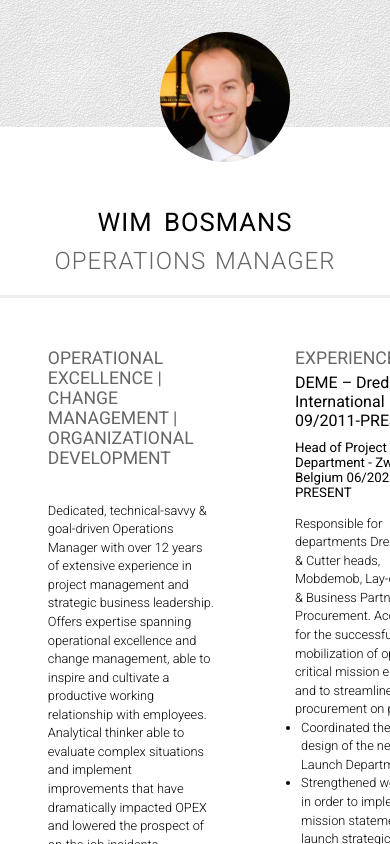
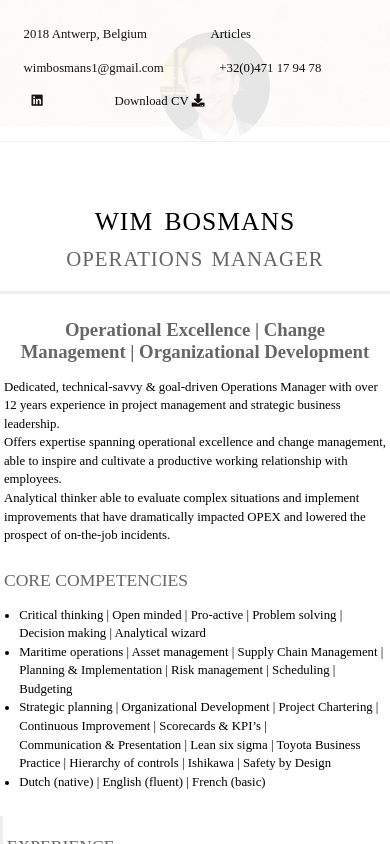
Before and after one commit to LujiAnna/wim-cv, a plain HTML site: page index.html in a window 390 px wide. Drawn offline with Linux system fonts and the light colour scheme.

Commit message:
add background img, responsivity and cv in pdf

```diff
--- a/css/queries.css
+++ b/css/queries.css
@@ -5,12 +5,21 @@
 
 
 /* ...resolve/reduce weirdness */
-
+@media only screen and (max-width: 2600px) {
+       img {
+    width: 160px;
+    height: 160px;
+        top: 50%;
+    left: 41%;
+}
+}
 
 /* Big tablet to width smaller than the row px of 100%: from 1024 to 1200 : width for ipad in landscape mode */
 
 
 /* 1st, reduce screen to the lowest width:  1024/1023 */
+
+
 
 @media only screen and (max-width: 1200px) {
     .banner {
@@ -21,6 +30,7 @@
     img {
     width: 150px;
     height: 150px;
+    top: 38%;
     left: 43%;
 }
 
@@ -31,7 +41,7 @@
 }
 
     h2 {
-    font-size: 160%;
+    font-size: 140%;
     margin-bottom: 25px;
 }
 
@@ -40,6 +50,8 @@ h3 {
     margin-bottom: 10px;
 
 }
+
+/*    remove sticky class using javascript*/
 
 }
 
@@ -60,7 +72,9 @@ h3 {
     }
     /* reduce white-space */
     section {
-        padding: 60px 0;
+        padding: 10px 0;
+            width: 92%;
+    margin-left:4%;
     }
     /* add horizontal padding/white-space*/
     .row {
@@ -75,8 +89,8 @@ h3 {
 }
 
     img {
-    width: 130px;
-    height: 130px;
+    width: 120px;
+    height: 120px;
         top: 25%;
     left: 41%;
 }
@@ -88,7 +102,7 @@ h3 {
 }
 
     h2 {
-    font-size: 150%;
+    font-size: 130%;
     margin-bottom: 20px;
 }
 
@@ -98,8 +112,7 @@ h3 {
 
 }
 
-}
-
+    }
 
 /* change styles & layout: columns to stack/rows */
 
@@ -117,22 +130,23 @@ h3 {
     }
     /* reduce vertical white-space */
     section {
-        padding: 30px 0;
+        padding: 10px 0;
+            width: 96%;
+    margin-left:2%;
+
     }
      add horizontal padding
     .row {
         padding: 0 4%;
     }
 
-     /* Remove Middle Grey Line */
-.right {
-    border-left: none;
+   img {
+    width: 110px;
+    height: 110px;
+        top: 25%;
+    left: 41%;
 }
 
-     /*   not working yet:  turn column to stack */
-    .column {
-        width: 100%;
-    }
 
     /* .long-copy {
         /* remove padding */
@@ -146,34 +160,10 @@ h3 {
     h2 {
         font-size: 150%;
     }
-    .works-step div {
-        height: 40px;
-        width: 40px;
-        padding: 4px;
-        margin-right: 15px;
-        font-size: 120%;
-    }
-    .works-step:last-of-type {
-        margin-bottom: 30px;
-    }
-    /* image */
-   /* .steps-box:first-child {
-        text-align: center;
-    }
-    /* actual image */
-   /* .website-screen {
-        width: 50%;
-    }
-    /* fix first column */
-    /* from script file columnmargin */
-    /* .col {
-        display: block;
-        float:left;
-        margin: 1% 0 1% 1.6%;
-    } */
-    /*.col {
-        margin: 0% 0 4% 0%;
-    } */
+
+/*
+
+*/
 }
 
 
@@ -185,14 +175,13 @@ h3 {
 
 /* small phones: from 0 to 480px : width for old iphones, iphone5 etc*/
 
-/* @media only screen and (max-width: 480px) {
+ @media only screen and (max-width: 480px) {
     /* reduce padding btn sections */
     /* reduce vertical white-space */
-    section {
-        padding: 20px 0;
+     section {
+    padding: 5px 0;
+ width: 98%;
+    margin-left:1%;
+}
+
     }
-    .section-form {
-        /* add % of the parent container */
-        width: 90%;
-    }
-} */
--- a/css/style.css
+++ b/css/style.css
@@ -1,4 +1,6 @@
 /* Cross Browser TEsting: use Autoprefixer extension to Edit-Auto Prefix Selection*/
+
+
 /* ---------------------------------- */
 
 
@@ -13,7 +15,8 @@
     box-sizing: border-box;
 }
 
-html, body {
+html,
+body {
     background-color: #fff;
     color: #000;
     height: 100vh;
@@ -22,7 +25,7 @@ html, body {
     text-rendering: optimizeLegibility;
     /* remove horizontal scroll bar */
     overflow-x: hidden;
-    font-family: 'Roboto', 'Arial', sans-serif;
+    /*    font-family: 'Roboto', 'Arial', sans-serif;*/
 }
 
 
@@ -41,14 +44,10 @@ html, body {
     margin: 0 auto;
 }
 
-.column {
-    flex: 50%;
-        padding: 20px 40px;
-
-}
-
+/*PROFILE*/
 section {
-    padding: 2%;
+    width: 70%;
+    margin-left:15%;
 }
 
 
@@ -66,6 +65,7 @@ section {
     visibility: hidden;
 }
 
+
 /* ---------------------------------- */
 
 
@@ -74,8 +74,45 @@ section {
 
 /* ---------------------------------- */
 
+nav {
+    position: fixed;
+    top: 0;
+    width: 100%;
+    z-index: 9999;
+    background-color: white;
+    opacity: .9;
+border-bottom: 1px solid #eee;
+}
+
+nav ul {
+    list-style-type: none;
+    margin-top: 15px;
+/*border-bottom: 1px solid #eee;   */
+}
+
+nav ul li {
+    display: inline-block;
+    padding: 5px 8px;
+    margin-right: 20px;
+   text-align: center;
+}
+
+nav ul li a{
+    display: block;
+    color:#000;
+    text-decoration: none;
+    text-align: center;
+    padding: 5px 8px;;
+}
+
+nav ul li a:hover,
+nav ul li a:active {
+    background-color: antiquewhite;
+    border-radius: 4px;
+}
+
 .banner {
-    background-image: url(egg_shell.png);
+    background-image: url(vintage-concrete.png);
     position: relative;
     height: 25vh;
 }
@@ -101,15 +138,20 @@ img {
     clear: both;
 }
 
+
 /* Top Grey Line */
+
 .title {
     border-bottom: 3px solid #eeeeee;
 }
 
+
 /* Middle Grey Line */
+
 .right {
     border-left: 3px solid #eeeeee;
 }
+
 
 /* ---------------------------------- */
 
@@ -119,7 +161,10 @@ img {
 
 /* ---------------------------------- */
 
-h1, h2, h3 {
+h1,
+h2,
+h4
+{
     text-transform: uppercase;
 }
 
@@ -130,51 +175,58 @@ h1 {
     word-spacing: 4px;
     margin-bottom: 20px;
     letter-spacing: 1px;
+}
 
-}
-h2, h3 {
+h2,
+h3,
+h4,
+h5 {
     color: #666;
 }
 
 h2 {
     font-weight: 300;
-    font-size: 180%;
+    font-size: 150%;
     word-spacing: 2px;
     text-align: center;
-    margin-bottom: 30px;
+    margin-bottom: 10px;
     letter-spacing: 1px;
 }
 
-h3 {
+h4 {
     font-weight: 400;
     font-size: 110%;
     margin-bottom: 15px;
-        margin-top: 20px;
+    margin-top: 15px;
+}
+
+h3 {
+    margin-bottom: 5px;
+        padding: 10px;
 
 }
 
-h4, h5 {
-     font-weight: 400;
-}
-
-h4 {
+h5 {
     margin-bottom: 10px;
 }
 
-
-h5 {
-        margin-bottom: 15px;
+h6 {
+    margin-bottom: 5px;
+        font-size: 70%;
 }
 
+.profile h3 {
+    text-align: center;
+}
 
 /* PARAGRAPHS */
 
-p, ul li {
+p,
+ul li {
     font-size: 80%;
     /* line ht should be btn 120% and 145% */
     line-height: 145%;
     font-weight: 300;
-
 }
 
 ul li {
@@ -182,12 +234,12 @@ ul li {
 }
 
 ul li:last-child {
-    margin-bottom: 15px;
+    margin-bottom: 20px;
 }
 
-.contact ul {
-    list-style: none;
-    margin-left: -4%;
+.education {
+    margin-bottom: 25px;
 }
 
-/*style dates, html code for | & / */
+
+/*style dates, html code for | & / $ - */
--- a/index.html
+++ b/index.html
@@ -15,14 +15,32 @@
     <link href="https://fonts.googleapis.com/css2?family=Roboto:ital,wght@0,100;0,300;0,400;1,100;1,300&display=swap" rel="stylesheet">
 
     <!-- Favicons -->
+    <link rel="shortcut icon" href="favicon.ico" type="image/x-icon">
+    <link rel="icon" href="favicon.ico" type="image/x-icon">
+
     <!-- Custom styles for this template -->
     <link href="./css/style.css" rel="stylesheet">
     <link href="./css/queries.css" rel="stylesheet">
+    <!--    icons-->
+    <link rel="stylesheet" href="https://cdnjs.cloudflare.com/ajax/libs/font-awesome/5.15.2/css/all.min.css" integrity="sha512-HK5fgLBL+xu6dm/Ii3z4xhlSUyZgTT9tuc/hSrtw6uzJOvgRr2a9jyxxT1ely+B+xFAmJKVSTbpM/CuL7qxO8w==" crossorigin="anonymous" />
+
 </head>
 
 <body>
 
     <header>
+        <nav>
+            <ul>
+                <li>2018 Antwerp, Belgium</li>
+                <li><a href="#">Articles</a></li>
+                <li>wimbosmans1@gmail.com</li>
+
+                <li>+32(0)471 17 94 78 </li>
+                <li><a href="https://www.linkedin.com/in/wimbosmans/" target='_blank'><i class="fab fa-linkedin"></i></a></li>
+                <li><a href="wim_cv.pdf" target='_blank'>Download CV <i class="fa fa-download"></i>
+                </a></li>
+            </ul>
+        </nav>
         <div class="banner">
             <img src="pic.jpeg" alt="wim profile pic">
         </div>
@@ -32,122 +50,126 @@
         </div>
     </header>
 
-  <main class='row'>
-     <div class="column left">
+    <main>
 
         <section class='profile'>
             <h3>Operational Excellence | Change Management | Organizational Development</h3>
-        <h4>&nbsp;</h4>
-        <p>Dedicated, technical-savvy & goal-driven Operations Manager with over 12 years of extensive experience in project management and strategic business leadership. Offers expertise spanning operational excellence and change management, able to inspire and cultivate a productive working relationship with employees. Analytical thinker able to evaluate complex situations and implement improvements that have dramatically impacted OPEX and lowered the prospect of on-the-job incidents.</p>
-        <ul>
+            <!-- removed 'extensive' in extensive experience -->
+            <p>Dedicated, technical-savvy & goal-driven Operations Manager with over 12 years experience in project management and strategic business leadership. <br> Offers expertise spanning operational excellence and change management, able to inspire
+                and cultivate a productive working relationship with employees. <br> Analytical thinker able to evaluate complex situations and implement improvements that have dramatically impacted OPEX and lowered the prospect of on-the-job incidents.
+            </p>
+            <!-- These are repeated below in Head of Project role -->
+            <!-- <ul>
                 <li>Designed & implemented a cost economical router to reduce transit costs by 3-5% (€1.5M/annum)</li>
                 <li>Initiated the DEME Safe Logistics project and prevented HiPo incidents from happening in 2020</li>
                 <li>Coordinated the blue print design of the new DEME Project Launch Department</li>
-        </ul>
+            </ul> -->
         </section>
 
+
         <section class='skills'>
-        <h3>Core competencies</h3>
-           <h4></h4>
-        <p>&nbsp;</p>
+            <h4>Core competencies</h4>
             <ul>
                 <li>Critical thinking | Open minded | Pro-active | Problem solving | Decision making | Analytical wizard</li>
                 <li>Maritime operations | Asset management | Supply Chain Management | Planning & Implementation | Risk management | Scheduling | Budgeting</li>
-            <li>Strategic planning | Organizational Development | Project Chartering | Continuous Improvement | Scorecards & KPI’s | Communication & Presentation | Lean six sigma</li>
-            <li>Toyota Business Practice | Hierarchy of controls | Ishikawa | Safety by Design</li>
+                <li>Strategic planning | Organizational Development | Project Chartering | Continuous Improvement | Scorecards & KPI’s |<br> Communication & Presentation | Lean six sigma | Toyota Business Practice | Hierarchy of controls | Ishikawa | Safety
+                    by Design
+                </li>
+                <!-- joined with the above, to be a one continuation -->
+                <!-- <li>Toyota Business Practice | Hierarchy of controls | Ishikawa | Safety by Design</li> -->
                 <li>Dutch (native) | English (fluent) | French (basic)</li>
             </ul>
         </section>
+    </main>
 
-      <section class='education'>
-        <h3>Education</h3>
-           <h4>Catholic University of Leuven (KUL) - Leuven, Belgium</h4>
-        <p>Master of Science in Mechanical – Electro technical Engineering, 06/2008</p>
-      </section>
-
-      <section class='contact'>
-        <ul>
-           <li>+32(0)471 17 94 78 </li>
-            <li>2018 Antwerp, Belgium</li>
-            <li>wimbosmans1@gmail.com</li>
-            <li>linkedin.com/in/wimbosmans</li>
-        </ul>
-      </section>
-
-       </div>
 
     <div class="column right">
-
         <section class='experience'>
-        <h3>Experience</h3>
-           <h4>DEME – Dredging International	09/2011-PRESENT</h4>
-           <h5>Head of Project Launch Department - Zwijndrecht, Belgium	06/2020-PRESENT</h5>
-        <p>Responsible for departments Dredge pipes & Cutter heads, Mobdemob, Lay-down HQ & Business Partner Procurement. Accountable for the successful mobilization of operational critical mission equipment and to streamline procurement on projects.</p>
+            <h4>Experience</h4>
+            <h5>DEME – Dredging International 09/2011-PRESENT</h5>
+            <h6>Head of Project Launch Department - Zwijndrecht, Belgium 06/2020-PRESENT</h6>
+            <p>Responsible for departments Dredge pipes & Cutter heads, Mobdemob, Lay-down HQ & Business Partner Procurement. <br> Accountable for the successful mobilization of operational critical mission equipment and to streamline procurement on projects.</p>
             <ul>
                 <li>Coordinated the blue print design of the new Project Launch Department</li>
-            <li>Strengthened workforce in order to implement mission statement and launch strategic program.</li>
+                <!-- mission statement and strategic program also is mentioned in Logistic Mgr below -->
+                <!-- <li>Strengthened workforce in order to implement mission statement and launch strategic program.</li> -->
                 <li>Initiated the DEME Safe Logistics project and prevented HiPo incidents from happening in 2020</li>
-            <li>Transformed communication methods to re-align & focus workforce’s efforts.</li>
+                <!-- added 'to ensure ops logistics excellence and remove Logistics Mgr-below similar task' -->
+                <li>Transformed communication methods to re-align & focus workforce’s efforts to ensure operational logistic excellence.</li>
                 <li>Designed & implemented a cost economical router to reduce transit costs by 3-5% (€1.5M/annum)</li>
                 <li>Created & implemented the mobilization proposal to reduce TCO cost by 3-5% (€500k/annum)</li>
             </ul>
 
-          <h5>Logistics Manager - Zwijndrecht, Belgium	02/2017-05/2020</h5>
-        <p>Responsible for departments Dredge pipes & Cutter heads, mobdemob, Charter Desk, Transport, Warehouse & Shipment and Lay-down HQ. Accountable for mobilization of operational critical mission equipment & distribution of procured goods to projects. </p>
+            <h6>Logistics Manager - Zwijndrecht, Belgium 02/2017-05/2020</h6>
+            <p>Responsible for departments Dredge pipes & Cutter heads, mobdemob, Charter Desk, Transport, Warehouse & Shipment and Lay-down HQ. <br> Accountable for mobilization of operational critical mission equipment & distribution of procured goods
+                to projects.
+            </p>
             <ul>
-            <li>Strengthened Mobdemob & Charter Desk’s workforce to ensure operational logistic excellence</li>
-            <li>Conceived & implemented two supply chains to articulate each department’s mission statements</li>
+                <!-- repeated role above about 'workforce' -->
+                <!-- <li>Strengthened Mobdemob & Charter Desk’s workforce to ensure operational logistic excellence</li> -->
+                <!-- this is nice, but a bit low-level as well. -->
+                <!-- <li>Conceived & implemented two supply chains to articulate each department’s mission statements</li> -->
                 <li>Set up & launched strategic programs per supply chain and identified key improvement projects</li>
                 <li>Organized active wear follow up on project Tema to reduce wear by 10% (€150k)</li>
                 <li>Reduced TCO by 4%(€250k/annum) by implementing an improved inventory policy</li>
             </ul>
 
-        <h5>Coordinator Mission Equipment - Zwijndrecht, Belgium	09/2014-01/2017</h5>
+            <h6>Coordinator Mission Equipment - Zwijndrecht, Belgium 09/2014-01/2017</h6>
             <p>Responsible for worldwide operational planning & life cycle management of mission critical equipment. </p>
             <ul>
                 <li>Initiated turn-key solutions to deliver mission equipment first time right</li>
-            <li>Implemented mobilization dashboards as single source of truth to significantly improve & centralize communication across different departments & projects</li>
+                <!-- removed 'different' in different departments -->
+                <li>Implemented mobilization dashboards as single source of truth to significantly improve & centralize communication across departments & projects</li>
             </ul>
 
-        <h5>Superintendent(SI)/Works Manager(WM) – Perth, AU / Bremen, DE / Onne, NI	12/2012-08/2014</h5>
-        <p>Manage and coordinate operations of production units on projects.</p>
+            <h6>Superintendent(SI)/Works Manager(WM) – Perth, AU / Bremen, DE / Onne, NI 12/2012-08/2014</h6>
+            <!-- added 'successfully' & 'according to plan' from below -->
+            <p>Manage and successfully coordinate operations of production units on projects according to plan.</p>
             <ul>
-            <li>Onne Port Expansion: SI for CSD Rubens & TSHD Reynaert</li>
+                <!-- 1st and second repeats. remove first -->
+                <!-- <li>Onne Port Expansion: SI for CSD Rubens & TSHD Reynaert</li>  -->
                 <li>Onne Port Expansion: Launched CTOW business unit to enter towing operations market</li>
                 <li>Bremen Kohlenhafen: WM for backhoe dredge (BHD) Peter The Great</li>
-            <li>Wheatstone project: SI for CSD Ambiorix, TSHD Breydel & Brabo, SHB Pagadder & Sloeber (Onslow)</li>
+                <!-- remove first, as they are kind of related. leave last, as its more explanatorial -->
+                <!-- <li>Wheatstone project: SI for CSD Ambiorix, TSHD Breydel & Brabo, SHB Pagadder & Sloeber (Onslow)</li> -->
                 <li>Wheatstone project: SI for dry-dock operations of CSD Ambiorix (Singapore)</li>
             </ul>
 
-         <h5>Production Engineer / Superintendent – Panama City, Panama	06/2012-11/2012</h5>
-        <p>Responsible to explore & evaluate alternative dredge methods to optimize production. Responsible to successfully coordinate operations on project according plan.</p>
+            <h6>Production Engineer / Superintendent – Panama City, Panama 06/2012-11/2012</h6>
+            <p>Responsible to explore & evaluate alternative dredge methods to optimize production. </p>
+            <!-- This is repeated up-there in Superintendent role -->
+            <!-- <br> Responsible to successfully coordinate operations on project according plan.</p> -->
             <ul>
                 <li>Developed & implemented a pressure release valve into dredge line to save 35% on delays (€300k) </li>
                 <li>Reduced operational delays up to 30% by standardizing & communicating SOP’s with crew (€1.7M)</li>
             </ul>
 
-         <h5>Project Engineer – Colonia Del Sacramento, Uruguay	09/2011-05/2012</h5>
+            <h6>Project Engineer – Colonia Del Sacramento, Uruguay 09/2011-05/2012</h6>
             <p>Responsible to design and execute the test protocol for a high pressure water jetting prototype.</p>
             <ul>
                 <li>Coordinated the installation of the prototype and successfully launched system into operation</li>
                 <li>Gathered all relevant information and compiled it into an operator’s manual</li>
             </ul>
 
-          <h4>Toyota Motor Europe (TME) - Zaventem, Belgium	08/2008-08/2011</h4>
-           <h5>Chassis Project Engineer </h5>
+            <h5>TOYOTA Motor Europe (TME) - Zaventem, Belgium 08/2008-08/2011</h5>
+            <h6>Chassis Project Engineer </h6>
             <p>Responsible for the design & development of suspensions parts.</p>
             <ul>
-            <li>Established a standard development schedule to force transfer of responsibility from TMC to TME</li>
-            <li>Coordinated the development of tires & wheels for Toyota Avensis & Toyota Verso</li>
-            <li>Engineered a solution to a road noise design issue to resolve a customer complaint problem </li>
+                <!-- remove first and second, so can get more focus on 3rd and 4th which are customer and market oriented -->
+                <!-- <li>Established a standard development schedule to force transfer of responsibility from TMC to TME</li> -->
+                <!-- <li>Coordinated the development of tires & wheels for Toyota Avensis & Toyota Verso</li> -->
+                <!-- removed singularity 'a customer', to 'customers' -->
+                <li>Engineered a solution to a road noise design issue to resolve customer complaint problem </li>
                 <li>Reduced costs on suspension parts (€100k/annum) by changing identifiers & materials used</li>
             </ul>
         </section>
 
+        <section class='education'>
+            <h4>Education</h4>
+            <h5>Catholic University of Leuven (KUL) - Leuven, Belgium</h5>
+            <p>Master of Science in Mechanical – Electro technical Engineering, 06/2008</p>
+        </section>
     </div>
-
-
-  </main>
 
 </body>
 
```
Also changed, not shown: css/vintage-concrete.png (added), 3 other files. Lines whose indentation alone changed are shown as unchanged.
